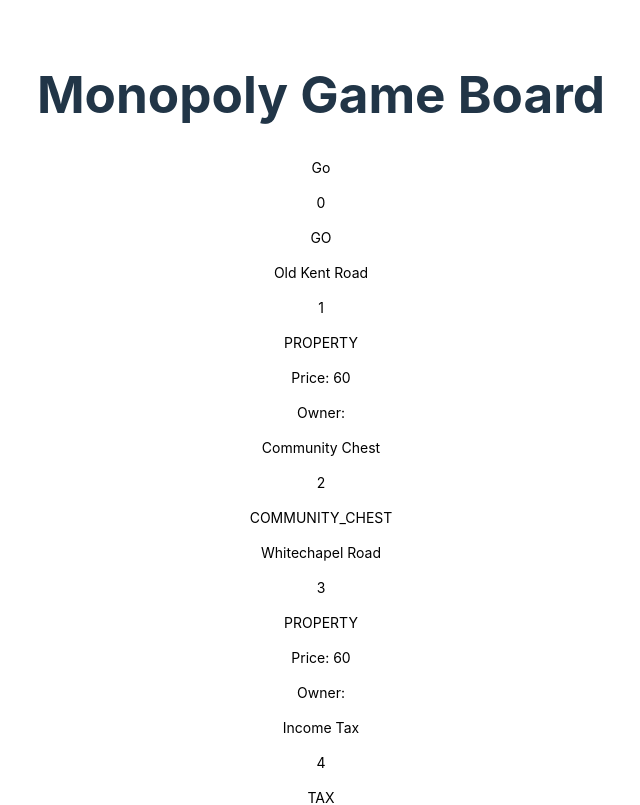
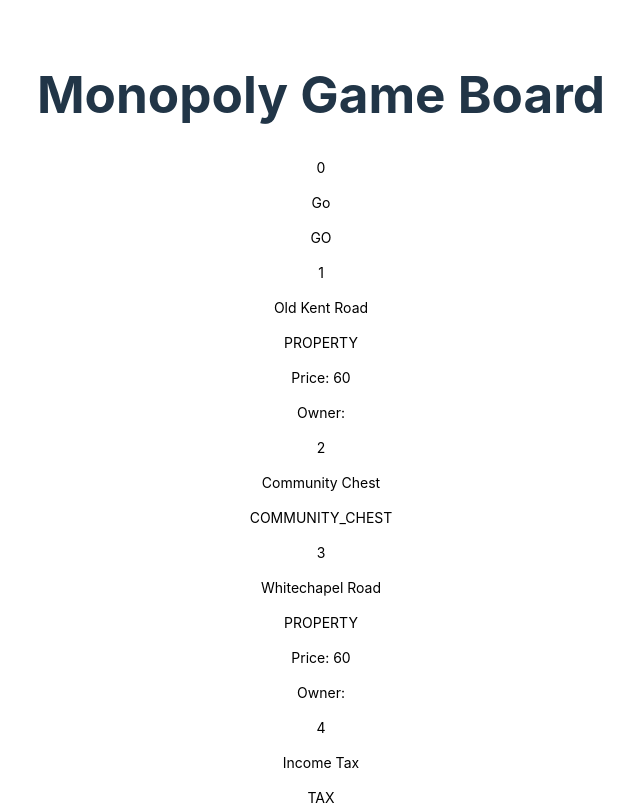
Before and after one commit to pslib-cz/2023-p3a-mpa-react-project-HonzaVrbensky, a React (Vite) app in the folder monopoly/: page /game in a window 1280 px wide. Shown: the top 805 px of the page, without its empty margins (319-959 px from the left). Built offline with nearby package versions, Linux system fonts and the light colour scheme.

Commit message:
lehky upravy

```diff
--- a/monopoly/src/pages/GameBoardPage.Module.css
+++ b/monopoly/src/pages/GameBoardPage.Module.css
@@ -11,10 +11,16 @@
   border: 1px solid black; /* Add borders to individual spaces */
 }
 
- p {
-    font-size: 14px;
-    color: black;
+p {
+  font-size: 14px;
+  color: black;
 }
+
+.bold-text {
+  font-weight: bold;
+}
+
+/*policka na hraci plose*/
 
 .space:nth-child(1) {
     grid-column: 11 / 12;
--- a/monopoly/src/pages/GameBoardPage.tsx
+++ b/monopoly/src/pages/GameBoardPage.tsx
@@ -37,30 +37,30 @@
       <div className={Styles["gameboard"]}>
         {state.gameBoard.spaces.map((space, index) => (
           <div className={Styles["space"]} key={index}>
-            <p>{space.name}</p>
-            <p>{space.id}</p>
+            <p className={Styles["bold-text"]}>{space.id}</p>
+            <p className={Styles["bold-text"]}>{space.name}</p>
             <p>{space.type}</p>
             {space.type === 'RAILROAD' && (
               <div>
-                <p>Price: {space.price}</p>
+                <p className={Styles["bold-text"]}>Price: {space.price}</p>
                 <p>Owner: {space.owner}</p>
               </div>
             )}
             {space.type === 'ELECTRIC_COMPANY' && (
               <div>
-                <p>Price: {space.price}</p>
+                <p className={Styles["bold-text"]}>Price: {space.price}</p>
                 <p>Owner: {space.owner}</p>
               </div>
             )}
             {space.type === 'WATER_WORKS' && (
               <div>
-                <p>Price: {space.price}</p>
+                <p className={Styles["bold-text"]}>Price: {space.price}</p>
                 <p>Owner: {space.owner}</p>
               </div>
             )}
             {space.type === 'PROPERTY' && (
               <div>
-                <p>Price: {space.price}</p>
+                <p className={Styles["bold-text"]}>Price: {space.price}</p>
                 <p>Owner: {space.owner}</p>
               </div>
             )}
```
